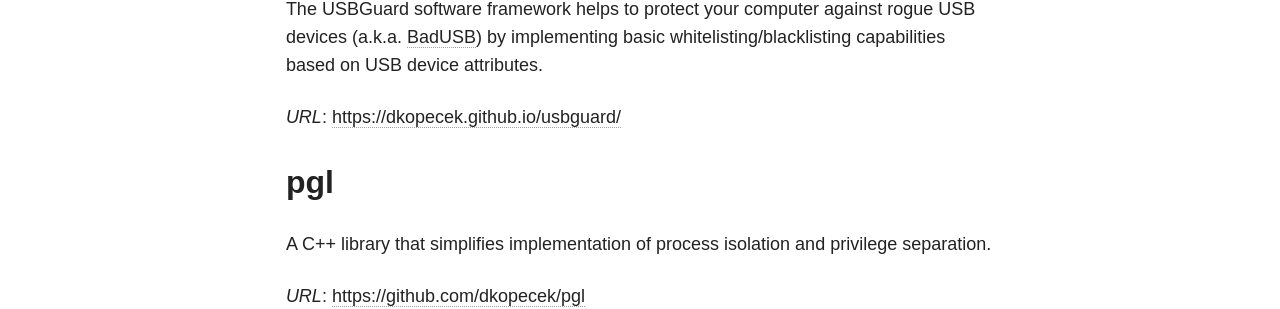
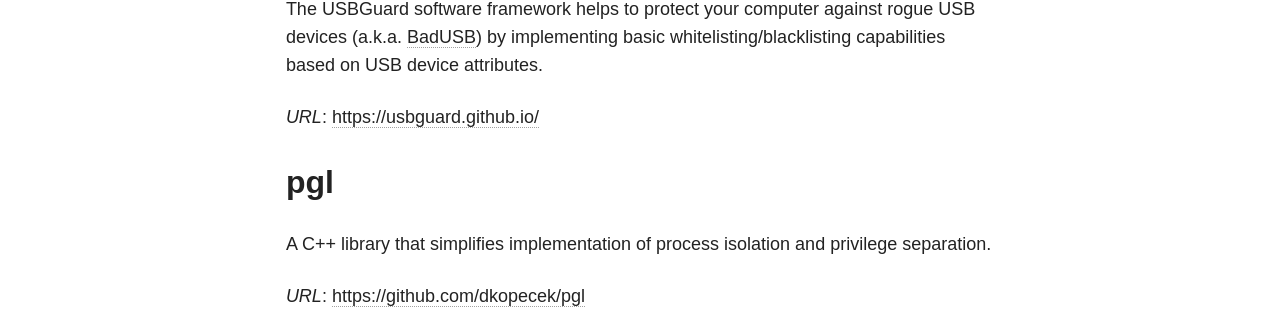
Before and after one commit to dkopecek/dkopecek.github.io, a Jekyll site: the page built from projects/index.md, in a window 1280 px wide. Shown: the part 475-784 px from the top of the page. Built offline with Jekyll 4.4.1, drawn with Linux system fonts in a browser that asks for light colours; nearby versions of some CDN libraries; part of the change alters nothing that is shown.

Commit message:
Update USBGuard project links

```diff
--- a/projects/index.md
+++ b/projects/index.md
@@ -4,11 +4,11 @@ title: Projects
 modified: 2015-04-06 11:32:05+02:00
 ---
 
-## [USBGuard](https://dkopecek.github.io/dkopecek/usbguard)
+## [USBGuard](https://usbguard.github.io/)
 
 The USBGuard software framework helps to protect your computer against rogue USB devices (a.k.a. [BadUSB](https://srlabs.de/badusb)) by implementing basic whitelisting/blacklisting capabilities based on USB device attributes.
 
-*URL*: [https://dkopecek.github.io/usbguard/](https://dkopecek.github.io/usbguard/)
+*URL*: [https://usbguard.github.io/](https://usbguard.github.io/)
 
 ## [pgl](https://github.com/dkopecek/pgl)
 
```
